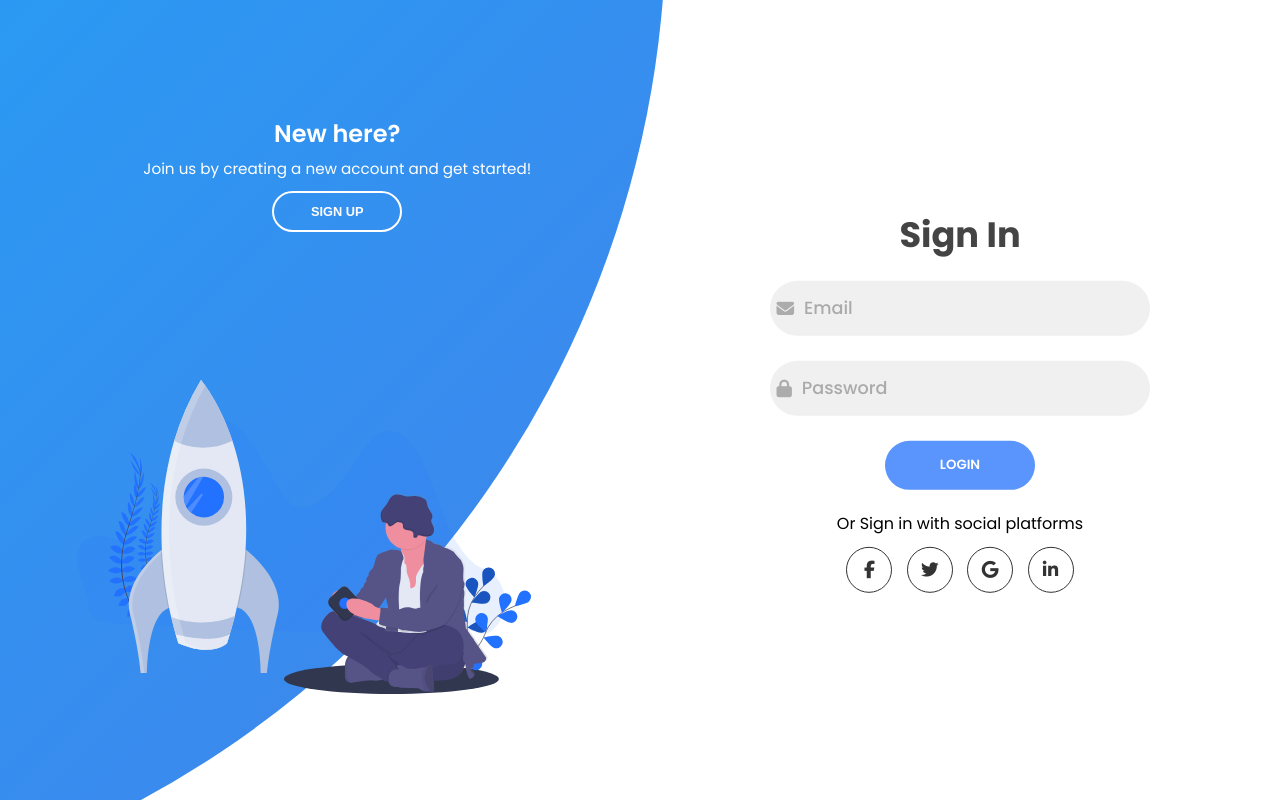
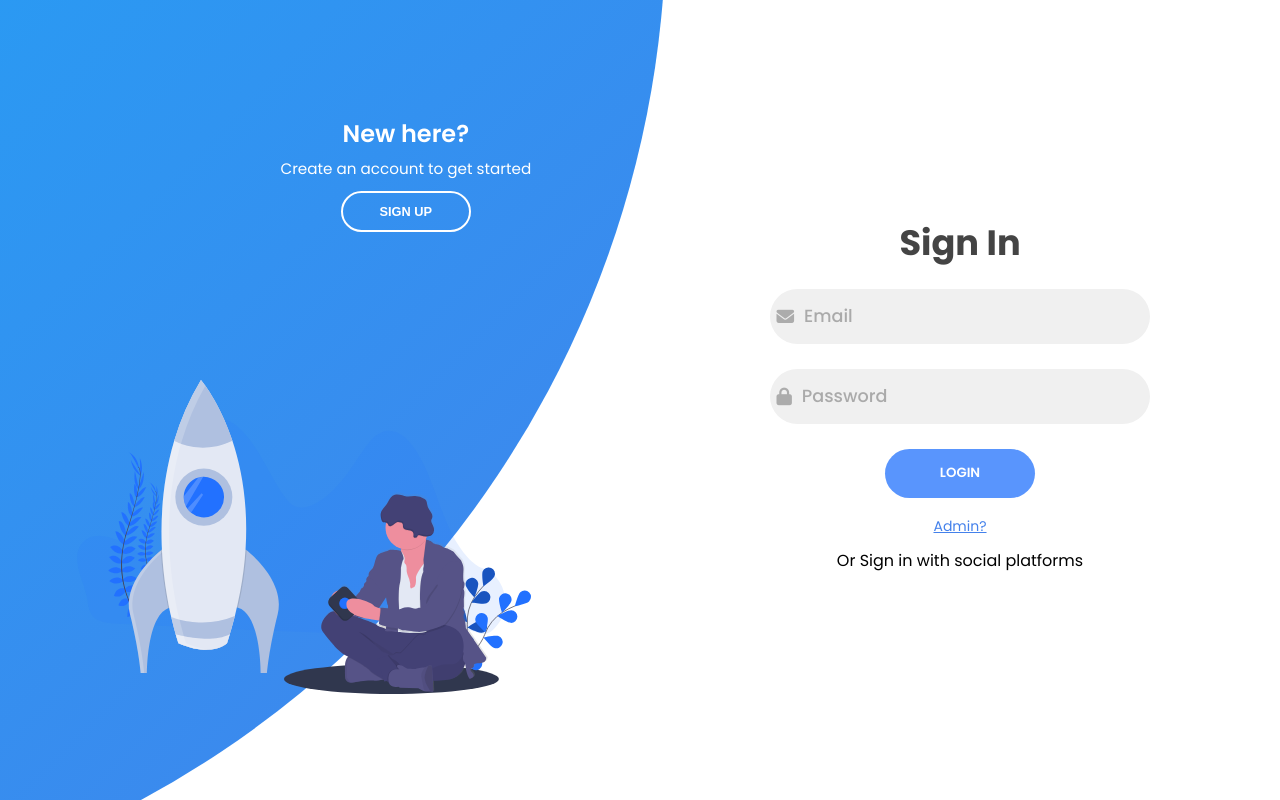
Before and after one commit to Prasanth-163/Lost_Found, a Flask app: page /login in a window 1280 px wide. Run offline with Flask 3, Linux system fonts and the light colour scheme; some libraries are stand-ins or nearby versions.

Commit message:
Admin login & full Authentication Done

```diff
--- a/app.py
+++ b/app.py
@@ -6,43 +6,79 @@ import random, smtplib
 app = Flask(__name__)
 app.secret_key = 'your_secret_key_here'
 
-# MySQL connection
+# -------------------- DATABASE --------------------
 conn = mysql.connector.connect(
     host='localhost',
     user='root',
-    password='Vasu@1122',  # your password
+    password='Vasu@1122',
     database='flask_auth'
 )
 cursor = conn.cursor()
 
-# Temporary store for OTPs
+# -------------------- OTP STORAGE --------------------
 otp_storage = {}
 
-# Email credentials
-EMAIL_ADDRESS = '22eg110b63@anurag.edu.in'       # 🔁 Replace with your Gmail
-EMAIL_PASSWORD = 'kult etzn mcmi mlzb'         # 🔁 Use App Password or enable less secure apps
+# -------------------- EMAIL CONFIG --------------------
+EMAIL_ADDRESS = '22eg110b63@anurag.edu.in'
+EMAIL_PASSWORD = 'ekxx glyo wezt bmjw'
 
+# -------------------- ADMIN CREDENTIALS --------------------
+ADMIN_EMAILS = [
+    '22eg110b63@anurag.edu.in',
+    '22eg110b06@anurag.edu.in'
+]
+ADMIN_PASSWORD = 'admin'
+
+# -------------------- HOME --------------------
 @app.route('/')
 def home():
+    if session.get('is_admin'):
+        return render_template('home.html', username="Admin")
+
     if 'user_id' in session:
         return render_template('home.html', username=session['username'])
+
     return redirect('/login')
 
+# -------------------- USER LOGIN --------------------
 @app.route('/login', methods=['GET', 'POST'])
 def login():
     if request.method == 'POST':
         email = request.form['email']
         password = request.form['password']
-        cursor.execute("SELECT id, username, password FROM users WHERE email = %s", (email,))
+
+        cursor.execute("SELECT id, username, password FROM users WHERE email=%s", (email,))
         user = cursor.fetchone()
+
         if user and check_password_hash(user[2], password):
+            session.clear()
             session['user_id'] = user[0]
             session['username'] = user[1]
+            session['is_admin'] = False
+            flash("Login successful", "success")
             return redirect('/')
         else:
-            flash('Invalid Credentials.', 'danger')
+            flash("Invalid Credentials", "danger")
+
     return render_template('login.html')
 
+# -------------------- ADMIN LOGIN (IMPORTANT FIX) --------------------
+@app.route('/admin_login', methods=['POST'])
+def admin_login():
+    email = request.form['email']
+    password = request.form['password']
+
+    if email in ADMIN_EMAILS and password == ADMIN_PASSWORD:
+        session.clear()
+        session['is_admin'] = True
+        session['username'] = "Admin"
+        flash("Admin login successful", "success")
+        return redirect('/')
+
+    flash("Invalid Admin Credentials", "danger")
+    return redirect('/login')
+
+# -------------------- REGISTER --------------------
 @app.route('/register', methods=['POST'])
 def register():
     username = request.form['username']
@@ -50,64 +86,63 @@ def register():
     password = request.form['password']
 
     if not email.endswith('@anurag.edu.in'):
-        flash('Invalid email. Use your college email only.', 'danger')
+        flash("Use college email only", "danger")
         return redirect('/login')
 
-    cursor.execute("SELECT * FROM users WHERE email = %s", (email,))
+    cursor.execute("SELECT * FROM users WHERE email=%s", (email,))
     if cursor.fetchone():
-        flash('This email already exists. Please use a different email.', 'danger')
+        flash("Email already exists", "danger")
         return redirect('/login')
 
-    if email not in otp_storage or otp_storage[email]['verified'] != True:
-        flash('Please verify your email with OTP before registering.', 'danger')
+    if email not in otp_storage or not otp_storage[email]['verified']:
+        flash("Verify email with OTP first", "danger")
         return redirect('/login')
 
-    hashed_password = generate_password_hash(password)
-    cursor.execute("INSERT INTO users (username, email, password) VALUES (%s, %s, %s)",
-                   (username, email, hashed_password))
+    hashed = generate_password_hash(password)
+    cursor.execute(
+        "INSERT INTO users(username,email,password) VALUES(%s,%s,%s)",
+        (username, email, hashed)
+    )
     conn.commit()
     del otp_storage[email]
-    flash('Registered successfully! Please login.', 'success')
+
+    flash("Registered successfully", "success")
     return redirect('/login')
 
+# -------------------- SEND OTP --------------------
 @app.route('/send_otp', methods=['POST'])
 def send_otp():
     data = request.get_json()
     email = data['email']
 
-    if not email.endswith('@anurag.edu.in'):
-        return jsonify({'message': 'Enter a valid college email (@anurag.edu.in)'}), 400
-
     otp = str(random.randint(100000, 999999))
     otp_storage[email] = {'otp': otp, 'verified': False}
 
-    try:
-        with smtplib.SMTP('smtp.gmail.com', 587) as smtp:
-            smtp.starttls()
-            smtp.login(EMAIL_ADDRESS, EMAIL_PASSWORD)
-            subject = 'Your OTP for Email Verification'
-            body = f'Your OTP is: {otp}'
-            msg = f'Subject: {subject}\n\n{body}'
-            smtp.sendmail(EMAIL_ADDRESS, email, msg)
-        return jsonify({'message': 'OTP sent successfully'})
-    except Exception as e:
-        return jsonify({'message': 'Failed to send OTP', 'error': str(e)}), 500
+    with smtplib.SMTP('smtp.gmail.com', 587) as smtp:
+        smtp.starttls()
+        smtp.login(EMAIL_ADDRESS, EMAIL_PASSWORD)
+        smtp.sendmail(EMAIL_ADDRESS, email, f"Subject: OTP\n\nYour OTP is {otp}")
 
+    return jsonify({"message": "OTP sent"})
+
+# -------------------- VERIFY OTP --------------------
 @app.route('/verify_otp', methods=['POST'])
 def verify_otp():
     data = request.get_json()
     email = data['email']
-    entered_otp = data['otp']
+    otp = data['otp']
 
-    if email in otp_storage and otp_storage[email]['otp'] == entered_otp:
+    if email in otp_storage and otp_storage[email]['otp'] == otp:
         otp_storage[email]['verified'] = True
-        return jsonify({'verified': True, 'message': 'Email verified successfully!'})
-    return jsonify({'verified': False, 'message': 'Incorrect OTP. Try again.'})
+        return jsonify({"verified": True, "message": "OTP verified"})
 
+    return jsonify({"verified": False, "message": "Invalid OTP"})
+
+# -------------------- LOGOUT --------------------
 @app.route('/logout')
 def logout():
     session.clear()
-    flash('Logged out successfully.', 'success')
+    flash("Logged out", "success")
     return redirect('/login')
 
 if __name__ == '__main__':
--- a/static/app.js
+++ b/static/app.js
@@ -81,3 +81,9 @@ document.getElementById("verify-otp").addEventListener("click", function () {
             alert("OTP verification failed.");
         });
 });
+
+
+function openAdmin() {
+    const modal = document.getElementById("admin-modal");
+    modal.style.display = modal.style.display === "none" ? "block" : "none";
+}
--- a/templates/login.html
+++ b/templates/login.html
@@ -6,10 +6,55 @@
     <title>SignIn & SignUp</title>
     <link rel="stylesheet" type="text/css" href="{{ url_for('static', filename='style.css') }}" />
     <script src="https://kit.fontawesome.com/64d58efce2.js" crossorigin="anonymous"></script>
+
+    <style>
+        /* ---- Admin Modal Styles (Minimal) ---- */
+        .admin-modal {
+            display: none;
+            position: fixed;
+            top: 0; left: 0;
+            width: 100%; height: 100%;
+            background: rgba(0,0,0,0.6);
+            justify-content: center;
+            align-items: center;
+            z-index: 999;
+        }
+        .admin-box {
+            background: white;
+            padding: 25px;
+            border-radius: 10px;
+            width: 320px;
+            text-align: center;
+        }
+        .admin-box h3 {
+            margin-bottom: 15px;
+        }
+        .admin-box input {
+            width: 100%;
+            padding: 10px;
+            margin-bottom: 10px;
+        }
+        .admin-box button {
+            width: 100%;
+            padding: 10px;
+            background: #4481eb;
+            color: white;
+            border: none;
+            border-radius: 5px;
+            cursor: pointer;
+        }
+        .admin-link {
+            margin-top: 8px;
+            font-size: 14px;
+            cursor: pointer;
+            color: #4481eb;
+            text-decoration: underline;
+        }
+    </style>
 </head>
 <body>
 
-    <!-- ✅ Flash message display -->
+    <!-- Flash Messages -->
     {% with messages = get_flashed_messages(with_categories=true) %}
       {% if messages %}
         <div class="flash-messages">
@@ -24,29 +69,29 @@
         <div class="forms-container">
             <div class="signin-signup">
 
-                <!-- ✅ Login Form -->
+                <!-- ===== USER LOGIN ===== -->
                 <form action="{{ url_for('login') }}" method="POST" class="sign-in-form">
                     <h2 class="title">Sign In</h2>
+
                     <div class="input-field">
                         <i class="fas fa-envelope"></i>
                         <input type="email" name="email" placeholder="Email" required>
                     </div>
+
                     <div class="input-field">
                         <i class="fas fa-lock"></i>
                         <input type="password" name="password" placeholder="Password" required>
                     </div>
+
                     <input type="submit" value="Login" class="btn solid">
 
+                    <!-- ✅ Admin link added (ONLY addition here) -->
+                    <div class="admin-link" onclick="openAdminModal()">Admin?</div>
+
                     <p class="social-text">Or Sign in with social platforms</p>
-                    <div class="social-media">
-                        <a href="#" class="social-icon"><i class="fab fa-facebook-f"></i></a>
-                        <a href="#" class="social-icon"><i class="fab fa-twitter"></i></a>
-                        <a href="#" class="social-icon"><i class="fab fa-google"></i></a>
-                        <a href="#" class="social-icon"><i class="fab fa-linkedin-in"></i></a>
-                    </div>
                 </form>
 
-                <!-- ✅ Registration Form -->
+                <!-- ===== REGISTRATION (UNCHANGED) ===== -->
                 <form action="{{ url_for('register') }}" method="POST" class="sign-up-form" id="signup-form">
                     <h2 class="title">Sign Up</h2>
 
@@ -55,22 +100,19 @@
                         <input type="text" name="username" placeholder="Username" required>
                     </div>
 
-                    <!-- ✅ Email Input and Send OTP -->
                     <div class="input-field email-otp-group">
                         <i class="fas fa-envelope"></i>
                         <input type="email" name="email" id="signup-email" placeholder="Email (college mail only)" required>
                         <button type="button" id="send-otp" class="otp-btn">Send OTP</button>
                     </div>
 
-                    <!-- ✅ OTP Input and Verify -->
                     <div class="input-field otp-verification-group" style="display: none;" id="otp-group">
                         <i class="fas fa-key"></i>
                         <input type="text" id="otp-input" placeholder="Enter OTP" />
                         <button type="button" id="verify-otp" class="otp-btn">Verify</button>
                     </div>
 
-                    <!-- ✅ OTP Success Message -->
-                    <div id="otp-status" style="text-align:center; margin-top: 5px; font-weight:bold;"></div>
+                    <div id="otp-status" style="text-align:center; font-weight:bold;"></div>
 
                     <div class="input-field">
                         <i class="fas fa-lock"></i>
@@ -78,24 +120,17 @@
                     </div>
 
                     <input type="submit" value="Sign Up" class="btn solid" id="signup-submit" disabled>
-
-                    <p class="social-text">Or Sign up with social platforms</p>
-                    <div class="social-media">
-                        <a href="#" class="social-icon"><i class="fab fa-facebook-f"></i></a>
-                        <a href="#" class="social-icon"><i class="fab fa-twitter"></i></a>
-                        <a href="#" class="social-icon"><i class="fab fa-google"></i></a>
-                        <a href="#" class="social-icon"><i class="fab fa-linkedin-in"></i></a>
-                    </div>
                 </form>
 
             </div>
         </div>
 
+        <!-- PANELS (UNCHANGED) -->
         <div class="panels-container">
             <div class="panel left-panel">
                 <div class="content">
                     <h3>New here?</h3>
-                    <p>Join us by creating a new account and get started!</p>
+                    <p>Create an account to get started</p>
                     <button class="btn transparent" id="sign-up-btn">Sign Up</button>
                 </div>
                 <img src="{{ url_for('static', filename='img/log.svg') }}" class="image" alt="">
@@ -104,7 +139,7 @@
             <div class="panel right-panel">
                 <div class="content">
                     <h3>One of us?</h3>
-                    <p>Sign in with your account to continue your journey!</p>
+                    <p>Sign in to continue</p>
                     <button class="btn transparent" id="sign-in-btn">Sign In</button>
                 </div>
                 <img src="{{ url_for('static', filename='img/register.svg') }}" class="image" alt="">
@@ -112,6 +147,46 @@
         </div>
     </div>
 
+    <!-- ===== ADMIN LOGIN MODAL ===== -->
+    <div class="admin-modal" id="adminModal">
+        <div class="admin-box">
+            <h3>Admin Login</h3>
+            <input type="email" id="adminEmail" placeholder="Admin Email">
+            <input type="password" id="adminPassword" placeholder="Password">
+            <button onclick="adminLogin()">Login</button>
+        </div>
+    </div>
+
     <script src="{{ url_for('static', filename='app.js') }}"></script>
+
+    <!-- ===== ADMIN LOGIN SCRIPT ===== -->
+    <script>
+function openAdminModal() {
+    document.getElementById("adminModal").style.display = "flex";
+}
+
+function adminLogin() {
+    const email = document.getElementById("adminEmail").value;
+    const password = document.getElementById("adminPassword").value;
+
+    const form = document.createElement("form");
+    form.method = "POST";
+    form.action = "/admin_login";
+
+    const e = document.createElement("input");
+    e.name = "email";
+    e.value = email;
+
+    const p = document.createElement("input");
+    p.name = "password";
+    p.value = password;
+
+    form.appendChild(e);
+    form.appendChild(p);
+    document.body.appendChild(form);
+    form.submit();
+}
+</script>
+
 </body>
 </html>
```
Also changed, not shown: templates/home.html (+9 -1 lines), README.md (added).
